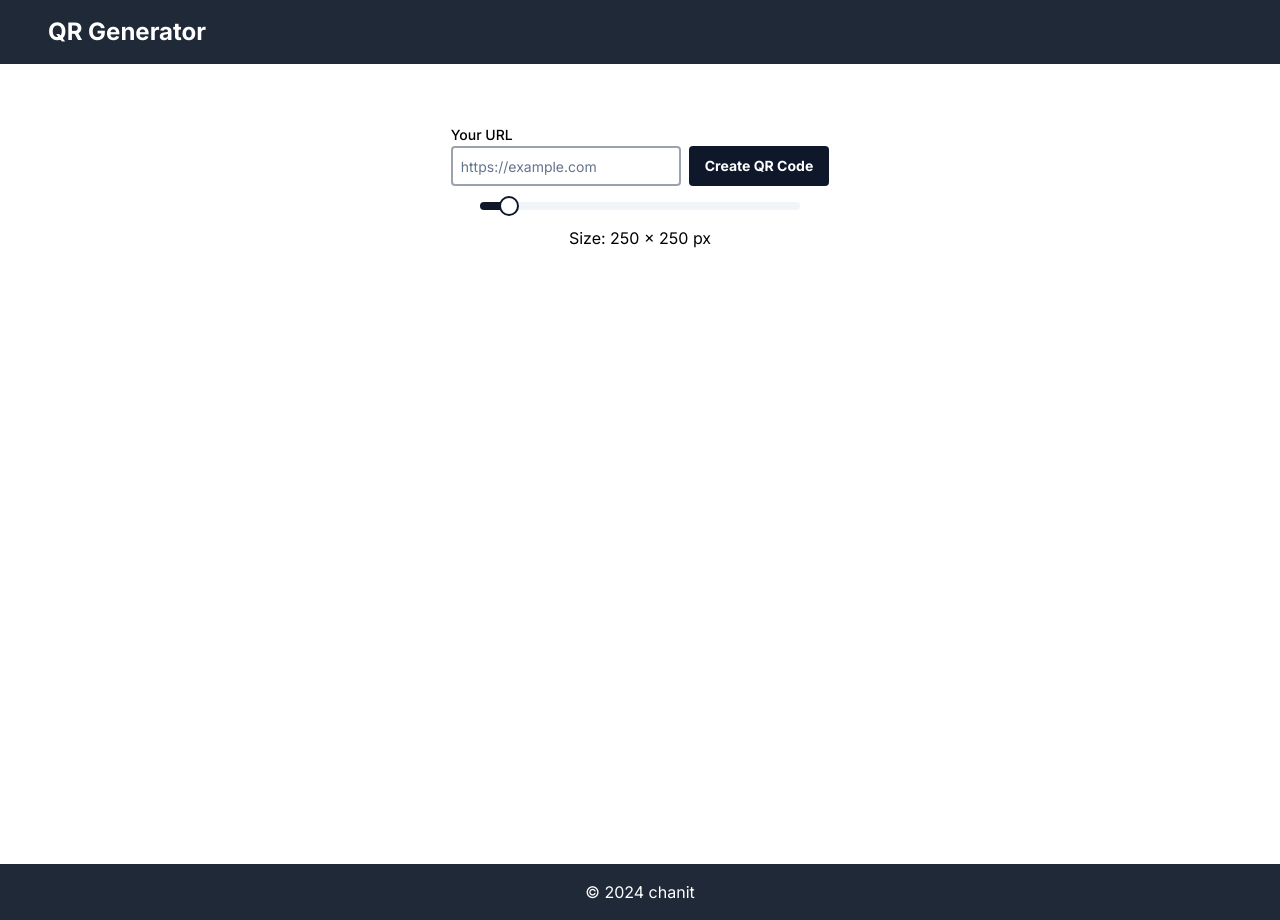
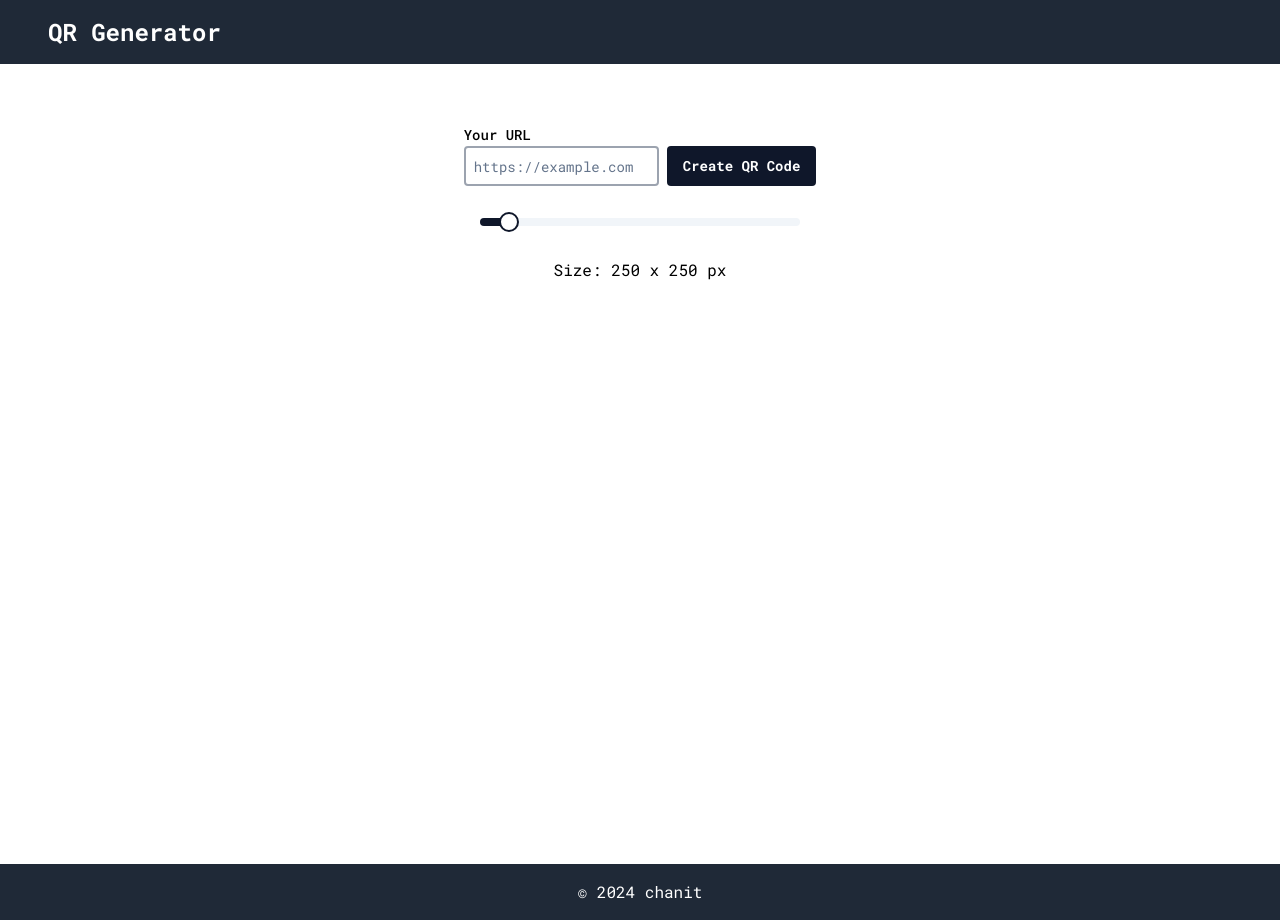
Before and after one commit to Kchanit/qr-generatr-frontend, a Next.js app: page / in a window 1280 px wide. Built offline with nearby package versions, Linux system fonts and the light colour scheme.

Commit message:
feat: change font

```diff
--- a/src/app/layout.jsx
+++ b/src/app/layout.jsx
@@ -1,10 +1,10 @@
-import { Inter } from "next/font/google";
+import { Roboto_Mono } from "next/font/google";
 import "./globals.css";
 import Header from "../components/header";
 import Footer from "@/components/footer";
 import { Toaster } from "@/components/ui/toaster";
 
-const inter = Inter({ subsets: ["latin"] });
+const robotoMono = Roboto_Mono({ subsets: ["latin"] });
 
 export const metadata = {
   title: "QR Generatr",
@@ -14,7 +14,7 @@ export const metadata = {
 export default function RootLayout({ children }) {
   return (
     <html lang="en">
-      <body className={inter.className}>
+      <body className={robotoMono.className}>
         <Header />
         {children}
         <Toaster />
--- a/src/app/page.jsx
+++ b/src/app/page.jsx
@@ -6,9 +6,7 @@ import { Button } from "../components/ui/button";
 import { Slider } from "../components/ui/slider";
 import { Input } from "../components/ui/input";
 import { Label } from "../components/ui/label";
-import { ToastAction } from "@/components/ui/toast";
 import { useToast } from "@/components/ui/use-toast";
-import { Icons } from "@/components/icon";
 
 export default function Home() {
   const [input, setInput] = useState("");
@@ -28,7 +26,6 @@ export default function Home() {
         },
         body: JSON.stringify({ content: input, size: 200 }),
       });
-      console.log(response);
       if (response.ok) {
         const blob = await response.blob();
         setQrCode(URL.createObjectURL(blob));
@@ -78,7 +75,7 @@ export default function Home() {
   });
 
   return (
-    <main className="flex min-h-screen flex-col items-center p-12">
+    <main className="flex min-h-screen flex-col place-items-center p-12">
       <form className="mt-4 flex items-center gap-x-4">
         <div className="flex flex-col">
           <Label htmlFor="url" className="mb-1">
@@ -105,19 +102,19 @@ export default function Home() {
       </form>
 
       <Slider
-        className="mt-4 w-80"
+        className="mt-8 w-80"
         defaultValue={[size]}
         max={1000}
         min={200}
         step={10}
         onValueChange={(value) => setSize(value)}
       />
-      <p className="mt-4">
+      <p className="mt-8">
         Size: {size} x {size} px
       </p>
 
       {qrCode && (
-        <div className="flex flex-col place-items-center mt-4">
+        <div className="flex flex-col place-items-center mt-8">
           <div className="relative">
             <Image
               src={qrCode}
@@ -128,7 +125,7 @@ export default function Home() {
               className="rounded-lg shadow-lg"
             />
           </div>
-          <div className="mt-4">
+          <div className="mt-8">
             <Button onClick={(e) => handleDownload(e, "png")} className="mr-2">
               Download PNG
             </Button>
```
Also changed, not shown: tailwind.config.js (+5 -5 lines), public/examples/exampleQR.png.
